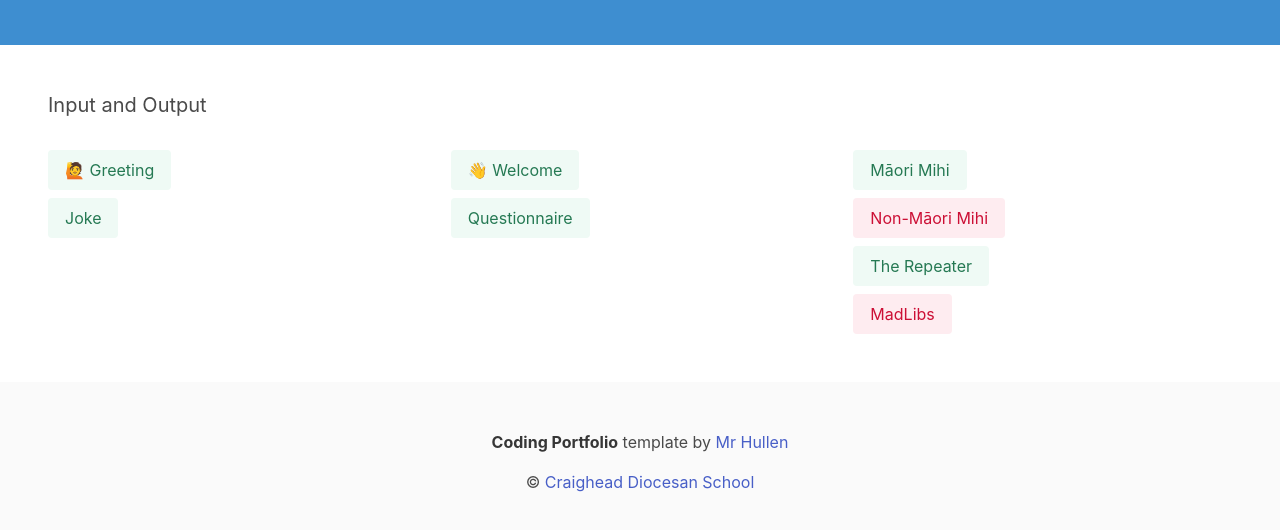
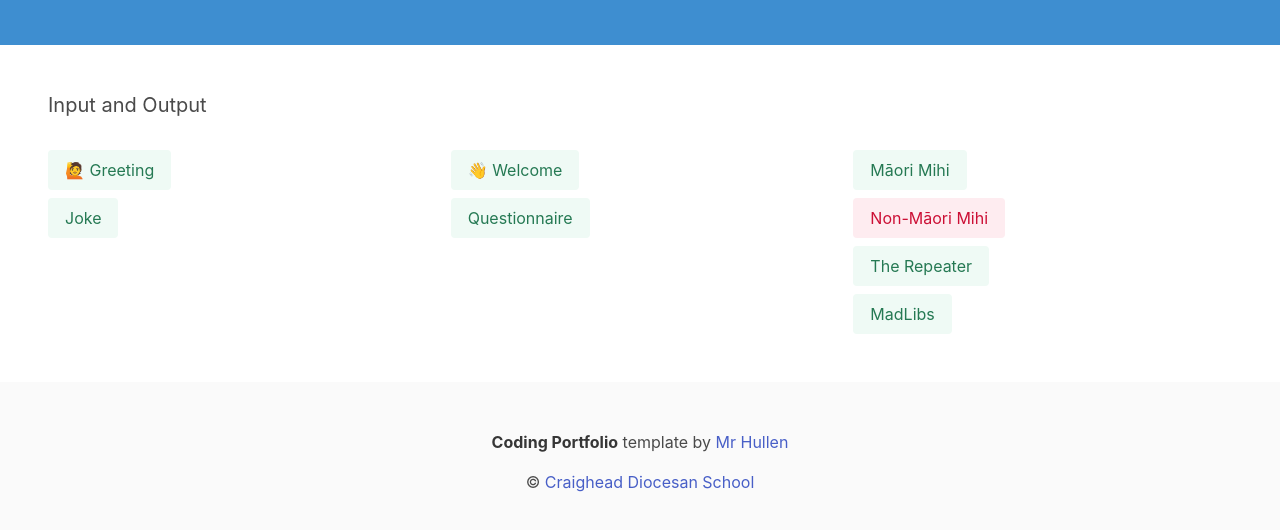
Before and after one commit to craighead-diocesan-school/01-input-output-fitzgerald52, a plain HTML site: page index.html in a window 1280 px wide. Shown: the part 116-646 px from the top of the page. Drawn offline with nearby package versions, Linux system fonts and the light colour scheme; a script that the page names is missing.

Commit message:
i changed the button to be green

```diff
--- a/index.html
+++ b/index.html
@@ -43,7 +43,7 @@
           <button class="button is-light is-success" onclick="maoriMihi()">Māori Mihi</button>
           <button class="button is-light is-danger" onclick="nonMaoriMihi()">Non-Māori Mihi</button>
           <button class="button is-light is-success" onclick="theRepeater()">The Repeater</button>
-          <button class="button is-light is-danger" onclick="madLibs()">MadLibs</button>
+          <button class="button is-light is-success" onclick="madLibs()">MadLibs</button>
         </div>
       </div>
     </main>
```
